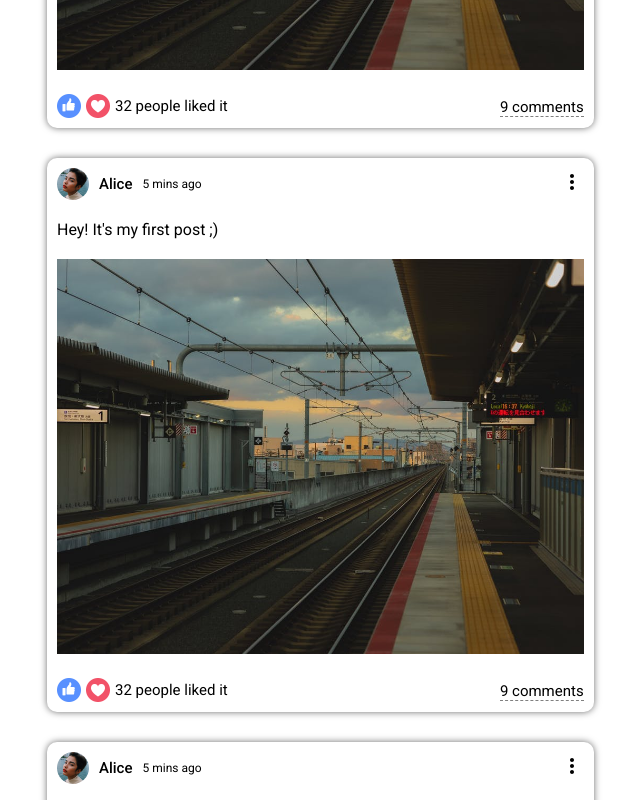
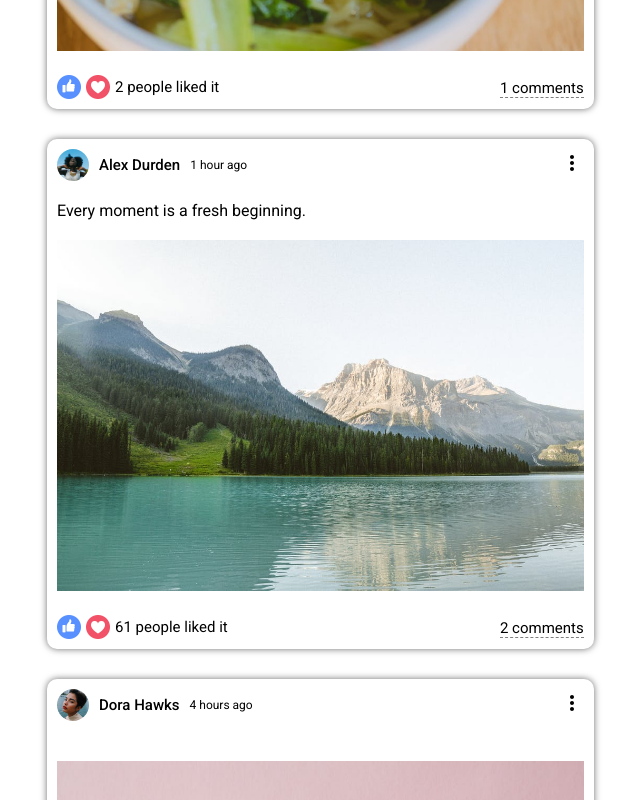
Before and after one commit to dev-revelations/social-app-react-ui, a React (Create React App) app: page / in a window 1280 px wide. Shown: the part 1280-2080 px from the top of the page, without its empty margins (293-933 px from the left). Built offline with nearby package versions, Linux system fonts and the light colour scheme.

Commit message:
Using dummy data for loading and displaying user posts

```diff
--- a/src/components/feed/Feed.jsx
+++ b/src/components/feed/Feed.jsx
@@ -2,18 +2,16 @@
 import Post from '../post/Post';
 import Share from '../share/Share';
 import "./feed.css";
+import { Posts } from "../../dummyData";;
 
 export default function Feed() {
     return (
         <div className="feed">
             <div className="feedWrapper">
                 <Share />
-                <Post />
-                <Post />
-                <Post />
-                <Post />
-                <Post />
-                <Post />
+                {Posts.map((p) => (
+                    <Post key={p.id} post={p} />
+                ))}
             </div>
         </div>
     );
--- a/src/components/post/Post.jsx
+++ b/src/components/post/Post.jsx
@@ -1,33 +1,35 @@
 import React from 'react';
 import "./post.css";
 import { MoreVert } from "@material-ui/icons";
+import { Users } from '../../dummyData';
 
-export default function Post() {
+export default function Post({ post }) {
+    const user = Users.find(u => u.id === post.userId);
     return (
         <div className="post">
             <div className="postWrapper">
                 <div className="postTop">
                     <div className="postTopLeft">
-                        <img src="/assets/person/4.jpeg" alt="Profile Image" className="postProfileImg" />
-                        <span className="postUsername">Alice</span>
-                        <span className="postDate">5 mins ago</span>
+                        <img src={user?.profilePicture} alt="Profile Image" className="postProfileImg" />
+                        <span className="postUsername">{user?.username}</span>
+                        <span className="postDate">{post.date}</span>
                     </div>
                     <div className="postTopRight">
                         <MoreVert />
                     </div>
                 </div>
                 <div className="postCenter">
-                    <span className="postText">Hey! It's my first post ;)</span>
-                    <img className="postImg" src="/assets/post/1.jpeg" alt="" />
+                    <span className="postText">{post?.desc}</span>
+                    <img className="postImg" src={post.photo} alt="" />
                 </div>
                 <div className="postBottom">
                     <div className="postBottomLeft">
                         <img src="/assets/like.png" alt="" className="postLikeIcon" />
                         <img src="/assets/heart.png" alt="" className="postLikeIcon" />
-                        <span className="postLikeCounter">32 people liked it</span>
+                        <span className="postLikeCounter">{post.like} people liked it</span>
                     </div>
                     <div className="postBottomRight">
-                        <span className="postCommentText">9 comments</span>
+                        <span className="postCommentText">{post.comment} comments</span>
                     </div>
                 </div>
             </div>
```
